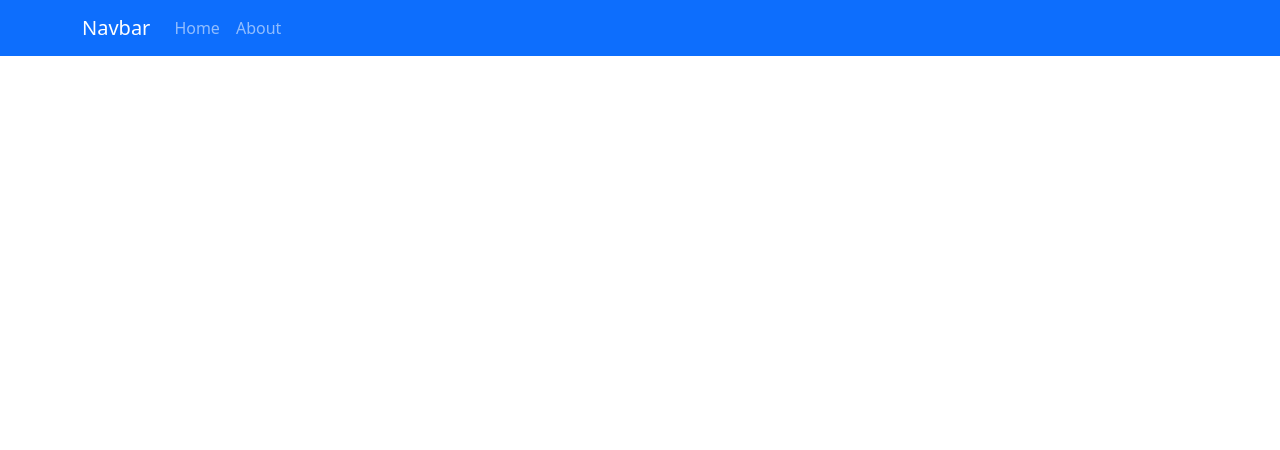
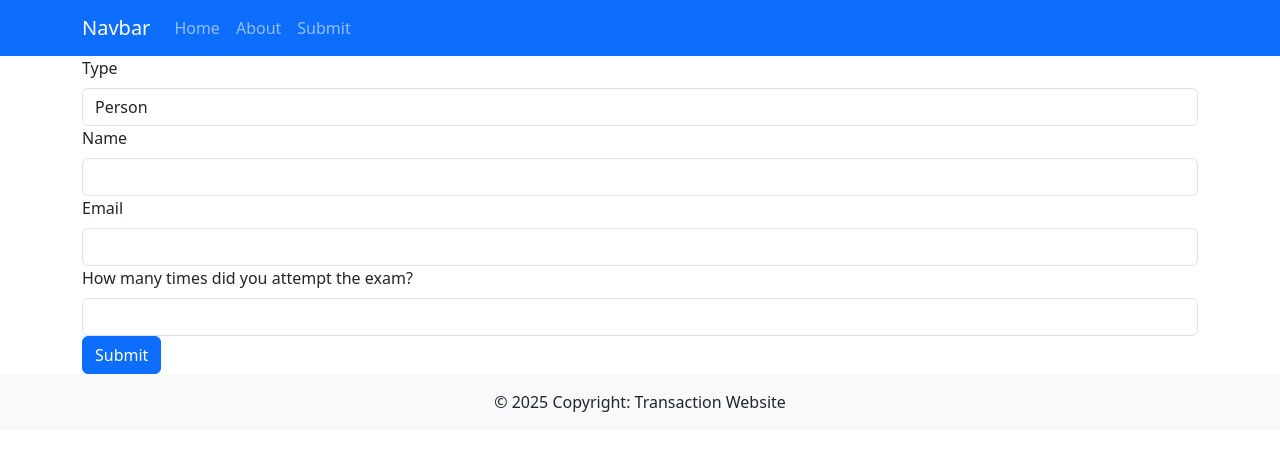
Before and after one commit to KyryloKozlovskyi/transaction-website, a React (Create React App) app: page /submit in a window 1280 px wide. Before the commit this address had no page. Shown: the top 450 px of the page. Built offline with nearby package versions, Linux system fonts and the light colour scheme.

Commit message:
Navigation bar updated, footer element drated,  submission form component with basic layout created.

```diff
--- a/src/App.js
+++ b/src/App.js
@@ -2,6 +2,8 @@ import { BrowserRouter as Router, Route, Routes } from "react-router-dom";
 import NavigationBar from "./components/NavigationBar";
 import Home from "./components/Home";
 import About from "./components/About";
+import Footer from "./components/Footer";
+import Submit from "./components/Submit";
 
 function App() {
   return (
@@ -10,7 +12,9 @@ function App() {
       <Routes>
         <Route path="/" element={<Home />} />
         <Route path="/about" element={<About />} />
+        <Route path="/submit" element={<Submit />} />
       </Routes>
+      <Footer />
     </Router>
   );
 }
--- /dev/null
+++ b/src/components/Footer.js
@@ -0,0 +1,11 @@
+import React from "react";
+
+const Footer = () => {
+  return (
+    <footer class="bg-body-tertiary text-center">
+      <div class="text-center p-3">© 2025 Copyright: Transaction Website</div>
+    </footer>
+  );
+};
+
+export default Footer;
--- a/src/components/NavigationBar.js
+++ b/src/components/NavigationBar.js
@@ -10,6 +10,7 @@ const NavigationBar = () => {
         <Nav className="me-auto">
           <Nav.Link href="/">Home</Nav.Link>
           <Nav.Link href="/about">About</Nav.Link>
+          <Nav.Link href="/submit">Submit</Nav.Link>
         </Nav>
       </Container>
     </Navbar>
--- /dev/null
+++ b/src/components/Submit.js
@@ -0,0 +1,112 @@
+import React, { useState } from "react";
+import { Form, Button, Container } from "react-bootstrap";
+
+const Submit = () => {
+  const [formData, setFormData] = useState({
+    name: "",
+    email: "",
+    amount: "",
+    type: "person",
+    attempts: "",
+  });
+
+  const handleChange = (e) => {
+    const { name, value } = e.target;
+    setFormData({
+      ...formData,
+      [name]: value,
+    });
+  };
+
+  const handleSubmit = (e) => {
+    e.preventDefault();
+    // Handle form submission logic here
+    console.log("Form submitted:", formData);
+  };
+
+  return (
+    <Container>
+      <Form onSubmit={handleSubmit}>
+        <Form.Group controlId="formType">
+          <Form.Label>Type</Form.Label>
+          <Form.Control
+            as="select"
+            name="type"
+            value={formData.type}
+            onChange={handleChange}
+          >
+            <option value="person">Person</option>
+            <option value="company">Company</option>
+          </Form.Control>
+        </Form.Group>
+        {formData.type === "person" && (
+          <>
+            <Form.Group controlId="formName">
+              <Form.Label>Name</Form.Label>
+              <Form.Control
+                type="text"
+                name="name"
+                value={formData.name}
+                onChange={handleChange}
+              />
+            </Form.Group>
+            <Form.Group controlId="formEmail">
+              <Form.Label>Email</Form.Label>
+              <Form.Control
+                type="email"
+                name="email"
+                value={formData.email}
+                onChange={handleChange}
+              />
+            </Form.Group>
+            <Form.Group controlId="formAttempts">
+              <Form.Label>How many times did you attempt the exam?</Form.Label>
+              <Form.Control
+                type="number"
+                name="attempts"
+                value={formData.attempts}
+                onChange={handleChange}
+              />
+            </Form.Group>
+          </>
+        )}
+        {formData.type === "company" && (
+          <>
+            <Form.Group controlId="formCompanyName">
+              <Form.Label>Company Name</Form.Label>
+              <Form.Control
+                type="text"
+                name="name"
+                value={formData.name}
+                onChange={handleChange}
+              />
+            </Form.Group>
+            <Form.Group controlId="formCompanyEmail">
+              <Form.Label>Company Email</Form.Label>
+              <Form.Control
+                type="email"
+                name="email"
+                value={formData.email}
+                onChange={handleChange}
+              />
+            </Form.Group>
+            <Form.Group controlId="formAmount">
+              <Form.Label>Amount</Form.Label>
+              <Form.Control
+                type="number"
+                name="amount"
+                value={formData.amount}
+                onChange={handleChange}
+              />
+            </Form.Group>
+          </>
+        )}
+        <Button variant="primary" type="submit">
+          Submit
+        </Button>
+      </Form>
+    </Container>
+  );
+};
+
+export default Submit;
```
